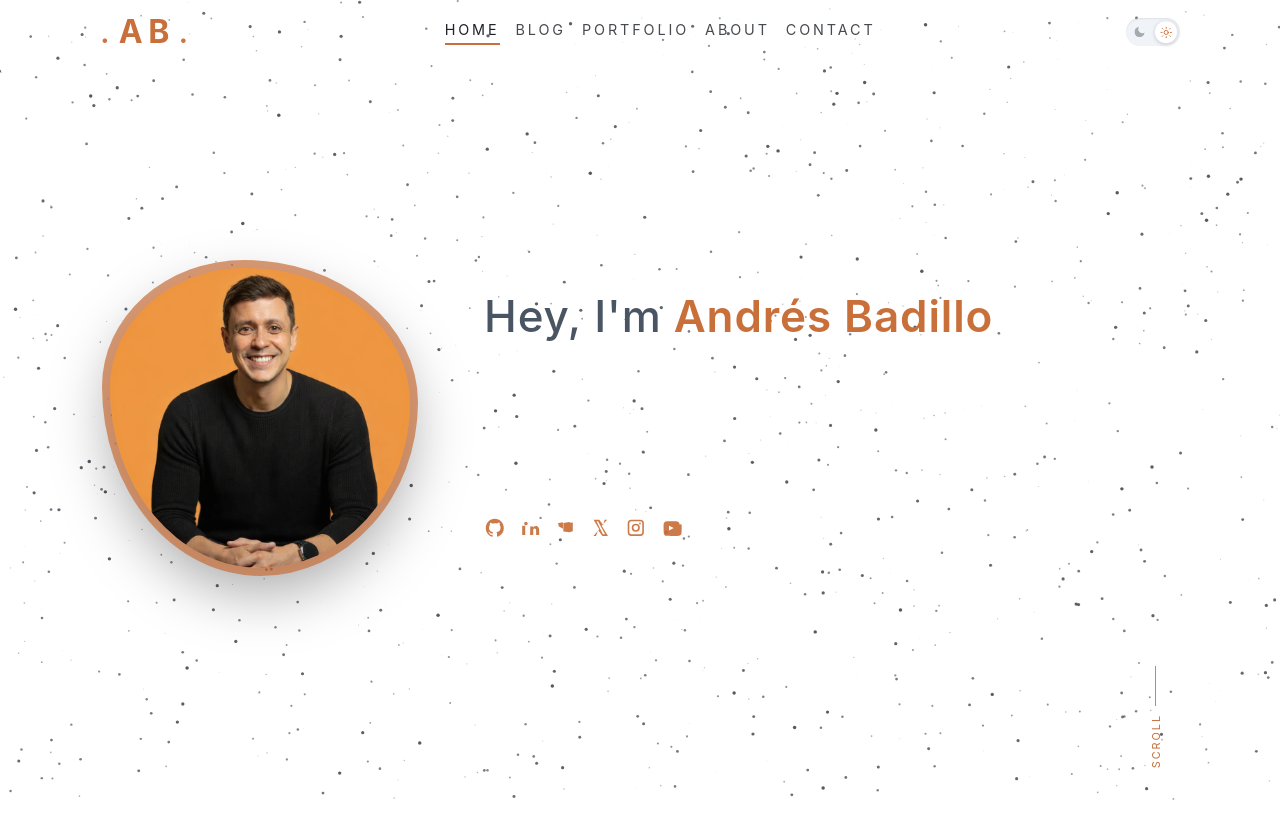
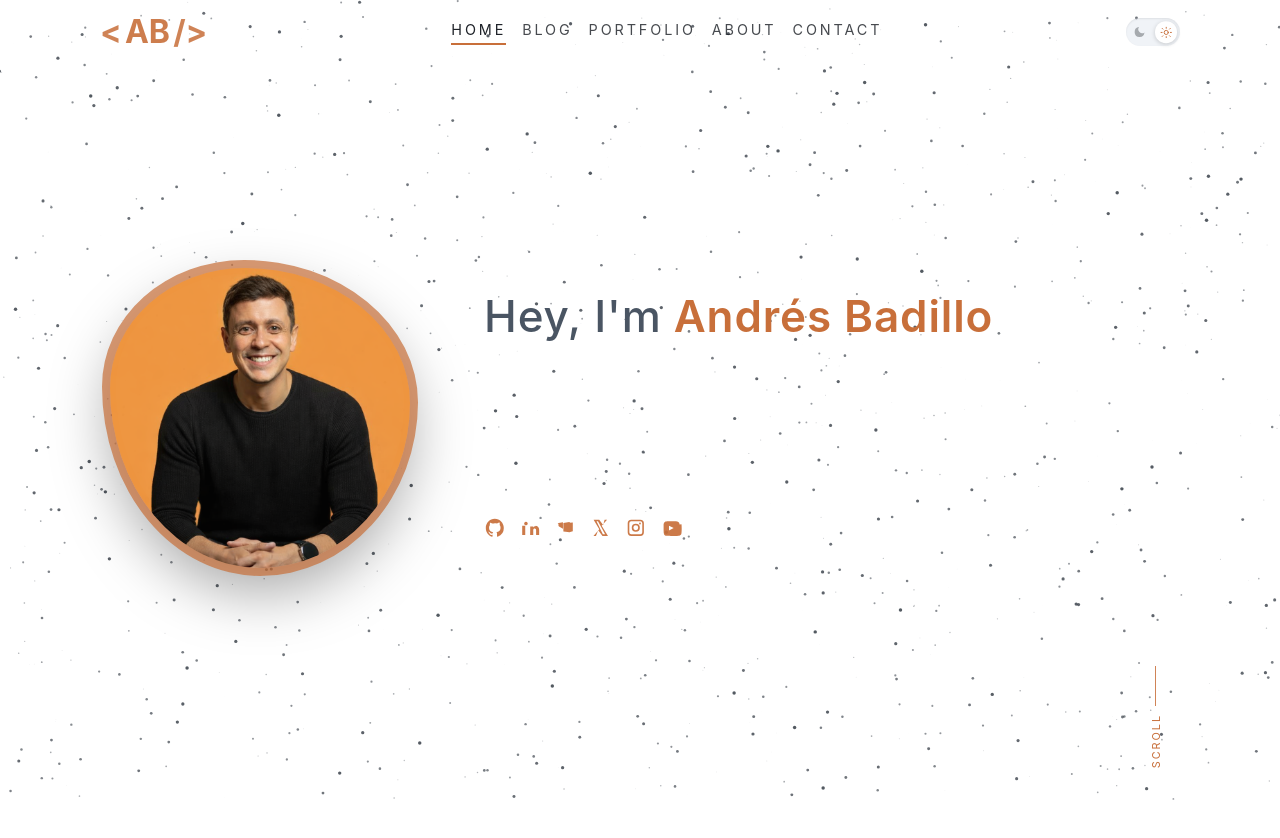
Before and after one commit to andresbadillo/andresbadillo.co, a React (Vite) app: page / in a window 1280 px wide. Shown: the top 838 px of the page. Built offline with nearby package versions, Linux system fonts and the light colour scheme.

Commit message:
Cambios en el logo

```diff
--- a/src/components/Header/Header.module.scss
+++ b/src/components/Header/Header.module.scss
@@ -31,10 +31,10 @@
   display: inline-flex;
   align-items: baseline;
   font-weight: 700;
-  letter-spacing: 0.18em;
   color: var(--accent);
   text-transform: uppercase;
   font-size: 2rem;
+  opacity: 0.9;
 }
 
 .actions {
@@ -44,7 +44,7 @@
 }
 
 .logoDot {
-  font-weight: 500;
+  font-weight: 700;
   opacity: 0.95;
 }
 
@@ -87,7 +87,6 @@
   cursor: pointer;
   color: var(--accent);
   line-height: 0;
-  /* Misma altura visual que ThemeToggle (.track height 1.75rem) para alinear en .actions */
   min-height: 1.75rem;
   align-items: center;
   justify-content: center;
--- a/src/components/Header/Header.tsx
+++ b/src/components/Header/Header.tsx
@@ -52,9 +52,9 @@ export function Header({ theme, onThemeChange }: HeaderProps) {
     <header className={clsx(styles.header, !headerVisible && styles.headerHidden)}>
       <div className={clsx("container", styles.inner)}>
         <TransitionLink to="/" className={styles.logo} ariaLabel="Ir al inicio">
-          <span className={styles.logoDot}>.</span>
+          <span className={styles.logoDot}>{'<'}</span>
           <span className={styles.logoText}>{siteBrandShort}</span>
-          <span className={styles.logoDot}>.</span>
+          <span className={styles.logoDot}>{'/>'}</span>
         </TransitionLink>
         <nav className={clsx(styles.nav, open && styles.open)} aria-label="Navegación principal">
           {navItems.map((item) => (
```
Also changed, not shown: 1 other file (tests, documents, lock files or other folders).
